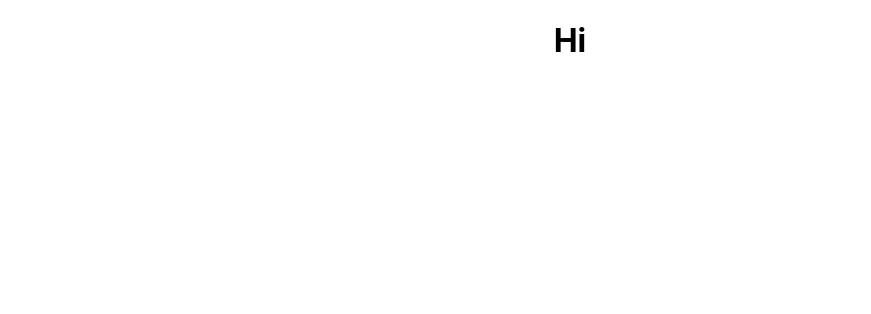
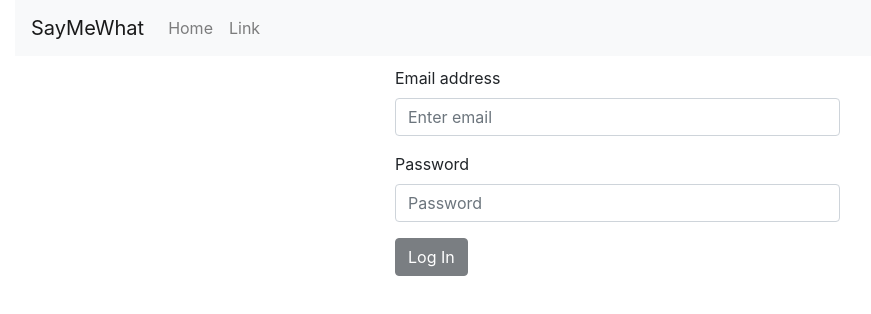
Before and after one commit to Vladqqqqoo/chat-front, a React (Create React App) app: page / in a window 1280 px wide. Shown: the top 314 px of the page, without its empty margins (70-941 px from the left). Built offline with nearby package versions, Linux system fonts and the light colour scheme.

Commit message:
feat: make validations for form's fields

```diff
--- a/package.json
+++ b/package.json
@@ -3,7 +3,9 @@
   "version": "0.1.0",
   "private": true,
   "dependencies": {
+    "bootstrap": "^4.3.1",
     "react": "^16.8.6",
+    "react-bootstrap": "^1.0.0-beta.9",
     "react-dom": "^16.8.6",
     "react-redux": "^7.1.0",
     "react-router-dom": "^5.0.1",
--- a/public/index.html
+++ b/public/index.html
@@ -21,6 +21,12 @@
     -->
     <title>React App</title>
   </head>
+  <link
+          rel="stylesheet"
+          href="https://maxcdn.bootstrapcdn.com/bootstrap/4.2.1/css/bootstrap.min.css"
+          integrity="sha384-GJzZqFGwb1QTTN6wy59ffF1BuGJpLSa9DkKMp0DgiMDm4iYMj70gZWKYbI706tWS"
+          crossorigin="anonymous"
+  />
   <body>
     <noscript>You need to enable JavaScript to run this app.</noscript>
     <div id="root"></div>
--- /dev/null
+++ b/src/actions/authActions.js
@@ -0,0 +1,6 @@
+export function setUser(username) {
+    return {
+        type: 'SET_USERNAME',
+        payload: username
+    }
+}
--- /dev/null
+++ b/src/components/layout.js
@@ -0,0 +1,12 @@
+import React from 'react';
+import Container from 'react-bootstrap/Container';
+
+function Layout(props) {
+    return (
+        <Container>
+            {props.children}
+        </Container>
+    )
+}
+
+export default Layout;
--- /dev/null
+++ b/src/components/login.css
@@ -0,0 +1,3 @@
+.login {
+    margin-top: 10px;
+}
--- /dev/null
+++ b/src/components/login.js
@@ -0,0 +1,70 @@
+import React, {useState} from 'react';
+import './login.css'
+
+import Form from 'react-bootstrap/Form';
+import Row from "react-bootstrap/Row";
+import Col from "react-bootstrap/Col";
+import Button from 'react-bootstrap/Button'
+
+function Login(props) {
+
+    const emailReg = /^(([^<>()\[\]\\.,;:\s@"]+(\.[^<>()\[\]\\.,;:\s@"]+)*)|(".+"))@((\[[0-9]{1,3}\.[0-9]{1,3}\.[0-9]{1,3}\.[0-9]{1,3}])|(([a-zA-Z\-0-9]+\.)+[a-zA-Z]{2,}))$/;
+    const passwordReg = /(?=^.{8,}$)((?=.*\d)|(?=.*\W+))(?![.\n])(?=.*[A-Z])(?=.*[a-z]).*$/;
+
+    const email = useFormInput(emailReg);
+    const password = useFormInput(passwordReg);
+
+    function sendLogin(event) {
+        event.preventDefault();
+        console.log('send');
+    }
+
+
+    return (
+        <Row className='login'>
+            <Col md={{span: 5, offset: 4}}>
+                <Form onSubmit={sendLogin}>
+                    <Form.Group controlId="formGroupEmail">
+                        <Form.Label>Email address</Form.Label>
+                        <Form.Control {...email} type="email"
+                                      placeholder="Enter email"/>
+                    </Form.Group>
+                    <Form.Group controlId="formGroupPassword">
+                        <Form.Label>Password</Form.Label>
+                        <Form.Control {...password} type="password" placeholder="Password"/>
+                    </Form.Group>
+                    <Button disabled={!(email.field.isValid && password.field.isValid)} variant="dark" type="submit">
+                        Log In
+                    </Button>
+                </Form>
+            </Col>
+        </Row>
+    )
+}
+
+function useFormInput(regExp) {
+    const [field, setField] = useState({value: '', isValid: false, isInvalid: false});
+
+    function handleChange(event) {
+        setField({...field, value: event.target.value});
+    }
+
+    function handleBlur(event) {
+        const value = event.target.value;
+        if (value.match(regExp)) {
+            setField({...field, isValid: true, isInvalid: false});
+        } else {
+            setField({...field, isValid: false, isInvalid: true});
+        }
+    }
+
+    return {
+        field,
+        onChange: handleChange,
+        onBlur: handleBlur,
+        isValid: field.isValid,
+        isInvalid: field.isInvalid
+    };
+}
+
+export default Login;
--- /dev/null
+++ b/src/components/navBar.js
@@ -0,0 +1,20 @@
+import React from 'react';
+import Nav from 'react-bootstrap/Nav';
+import Navbar from 'react-bootstrap/Navbar';
+
+function NavBar() {
+    return (
+            <Navbar bg="light" expand="lg">
+                <Navbar.Brand>SayMeWhat</Navbar.Brand>
+                <Navbar.Toggle aria-controls="basic-navbar-nav" />
+                <Navbar.Collapse id="basic-navbar-nav">
+                    <Nav className="mr-auto">
+                        <Nav.Link>Home</Nav.Link>
+                        <Nav.Link>Link</Nav.Link>
+                    </Nav>
+                </Navbar.Collapse>
+            </Navbar>
+    )
+}
+
+export default NavBar;
--- a/src/containers/App.js
+++ b/src/containers/App.js
@@ -1,30 +1,44 @@
 import React, {} from 'react';
 import './App.css';
 import {connect} from "react-redux";
+import {BrowserRouter as Router, Switch, Route} from "react-router-dom";
+
+import {setUser} from "../actions/authActions";
 
 
+import NavBar from '../components/navBar';
+import Layout from '../components/layout';
+import Login from '../components/login';
+
 function App(props) {
+
     return (
-        <div className="App">
-            <h1>Hi</h1>
-        </div>
+        <Layout>
+            <NavBar/>
+            <Router>
+                <Switch>
+                    <Route exact path='/'
+                           render={() => <Login check={props.setUser}/>}/>
+                    <Route path='/chats'/>
+                </Switch>
+            </Router>
+        </Layout>
     );
 }
 
-// const mapStateToProps = (state) => {
-//     return {
-//         socket: state.socket,
-//     }
-// };
-//
-// const mapDispatchToProps = (dispatch) => {
-//     return {
-//         connectSocket: () => {
-//             dispatch(connectSocket());
-//         }
-//     }
-// };
-//
-//
-// export default connect(mapStateToProps, mapDispatchToProps)(App);
-export default App;
+const mapStateToProps = (state) => {
+    return {
+        user: state.user,
+    }
+};
+
+const mapDispatchToProps = (dispatch) => {
+    return {
+        setUser: (userName) => {
+            dispatch(setUser(userName))
+        }
+    }
+};
+
+
+export default connect(mapStateToProps, mapDispatchToProps)(App);
--- /dev/null
+++ b/src/reducers/authReducer.js
@@ -0,0 +1,18 @@
+export default function authReducer(
+    state = {user: ''}, action
+) {
+    switch (action.type) {
+        case 'SET_USERNAME': {
+            state = {
+                ...state,
+                user: action.payload
+            };
+            break;
+        }
+        default: {
+            //todo: smt with default case
+            break;
+        }
+    }
+    return state;
+}
--- a/src/store.js
+++ b/src/store.js
@@ -1,6 +1,6 @@
 import {applyMiddleware, combineReducers, createStore} from "redux";
 import logger from "redux-logger";
 import thunk from 'redux-thunk';
-import chatReducer from './reducers/chatReducer'
+import user from './reducers/authReducer';
 
-export default createStore(combineReducers({chatReducer}), {}, applyMiddleware(logger, thunk));
+export default createStore(combineReducers({user}), {}, applyMiddleware(logger, thunk));
```
Also changed, not shown: 1 other file (tests, documents, lock files or other folders).
